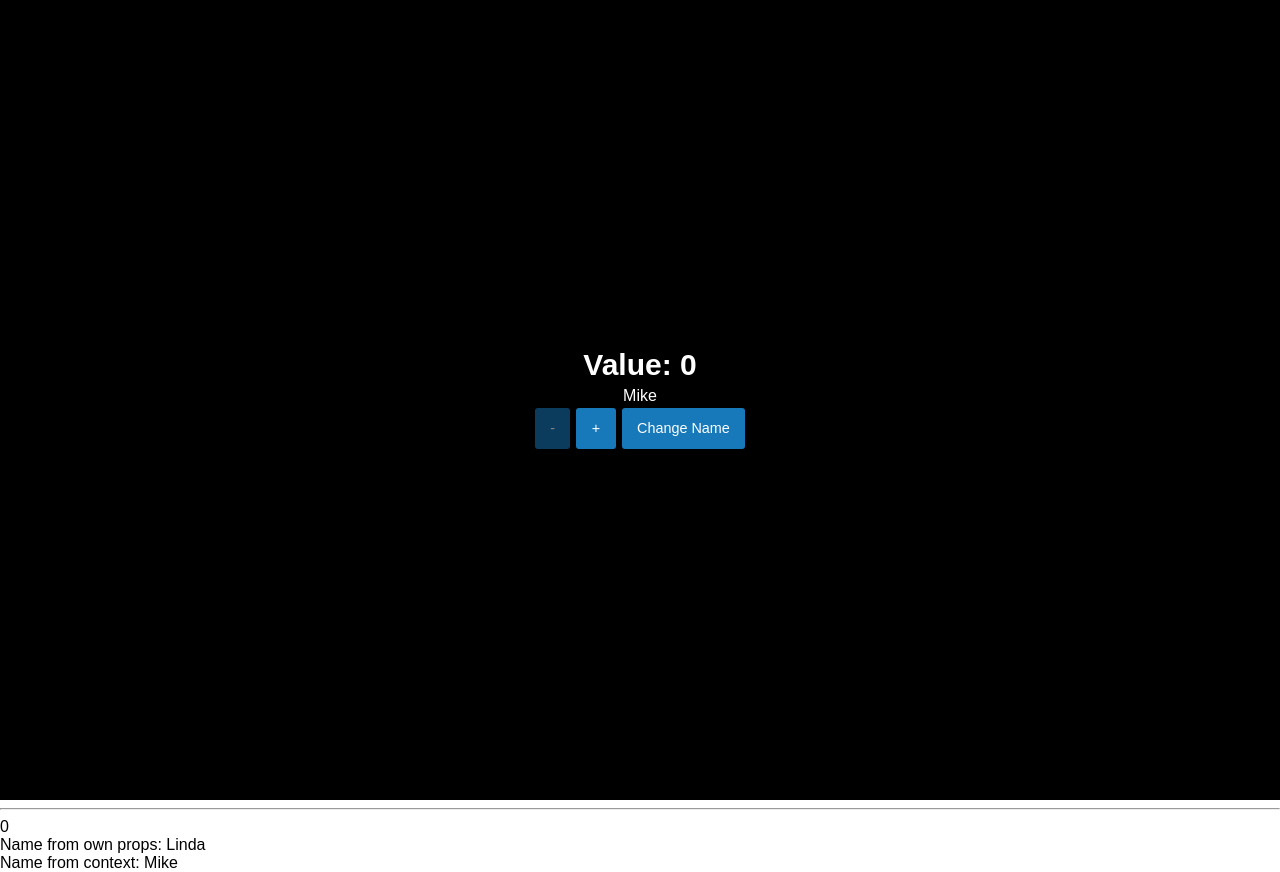
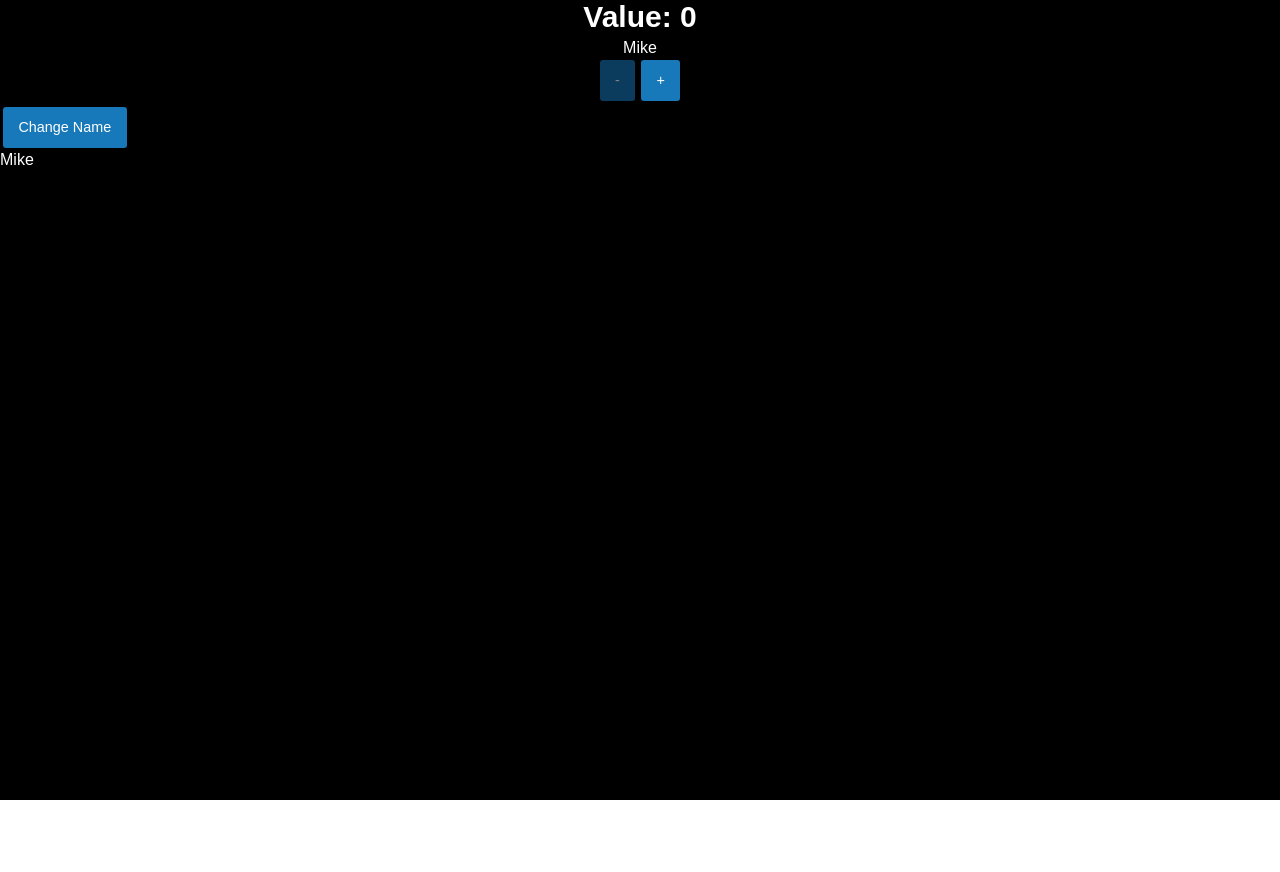
Before and after one commit to kartamyshev/react-starter, a React app: page / in a window 1280 px wide. After the commit the page ends 800 px from the top, so only its background shows below. Built offline with nearby package versions, Linux system fonts and the light colour scheme.

Commit message:
utilize context instances in withContext utility

```diff
--- a/src/App.tsx
+++ b/src/App.tsx
@@ -2,13 +2,14 @@ import * as React from 'react';
 import * as ReactDOM from 'react-dom';
 import { Provider } from '@store/Provider';
 import { Counter } from '@components/Counter/Counter';
-import { AnotherComponent } from '@components/AnotherComponent/AnotherComponent';
+import { ChangeNameButton } from '@components/ChangeNameButton/ChangeNameButton';
+
 import '@css/base.less';
 
 ReactDOM.render(
   <Provider>
     <Counter />
-    <AnotherComponent name="Linda" />
+    <ChangeNameButton />
   </Provider>,
   document.getElementById('application-container')
 );
--- a/src/components/AnotherComponent/AnotherComponent.tsx
+++ /dev/null
@@ -1,20 +0,0 @@
-import * as React from 'react';
-import { AppContext } from '@store/AppContext';
-import { withContext } from '@utils/withContext';
-
-@withContext(AppContext)
-export class AnotherComponent extends React.Component<{
-  own?: any;
-  derived?: any;
-  actions?: any;
-  name?: string;
-}, null> {
-  public render() {
-    return <div>
-      <hr />
-      { this.props.derived.counter } <br />
-      Name from own props: { this.props.own.name } <br />
-      Name from context: { this.props.derived.name }
-    </div>;
-  }
-}
--- /dev/null
+++ b/src/components/ChangeNameButton/ChangeNameButton.tsx
@@ -0,0 +1,22 @@
+import * as React from 'react';
+import { withContext } from '@utils/withContext';
+import { Fragment } from '@utils/Fragment';
+import { Button } from '@components/Button/Button';
+
+@withContext('AppContext')
+export class ChangeNameButton extends React.Component<any, any> {
+  public render() {
+    return (
+      <Fragment>
+        <Button
+          className="button"
+          text="Change Name"
+          action={this.props.actions.changeName('John')}
+        />
+        <div style={{ color: 'white' }}>
+          { this.props.derived.name }
+        </div>
+      </Fragment>
+    );
+  }
+}
--- a/src/components/Counter/Counter.less
+++ b/src/components/Counter/Counter.less
@@ -1,6 +1,4 @@
 .counter {
-  height: 100%;
-  background: #000;
   color: #fff;
   display: flex;
   flex-direction: column;
--- a/src/components/Counter/Counter.tsx
+++ b/src/components/Counter/Counter.tsx
@@ -5,7 +5,7 @@ import { Button } from '@components/Button/Button';
 
 import './Counter.less';
 
-@withContext(AppContext)
+@withContext('AppContext')
 export class Counter extends React.Component<{
   own?: any;
   derived?: any;
@@ -29,11 +29,6 @@ export class Counter extends React.Component<{
             text="+"
             action={this.props.actions.increment}
           />
-          <Button
-            className="button"
-            text="Change Name"
-            action={this.props.actions.changeName('John')}
-          />
         </div>
       </div>
     );
--- a/src/css/base.less
+++ b/src/css/base.less
@@ -18,4 +18,5 @@ body {
 
 #application-container {
   height: 100%;
+  background: #000;
 }
--- a/src/utils/withContext.tsx
+++ b/src/utils/withContext.tsx
@@ -1,6 +1,8 @@
 import * as React from 'react';
+import { AppContext } from '@store/AppContext';
 
-export const withContext = (Context: any) => (Component: any) => (props: any) => {
+export const withContext = (key: any) => (Component: any) => (props: any) => {
+  const Context = {AppContext}[key];
   return <Context.Consumer>
     {(context: any) => {
       return <Component
```
